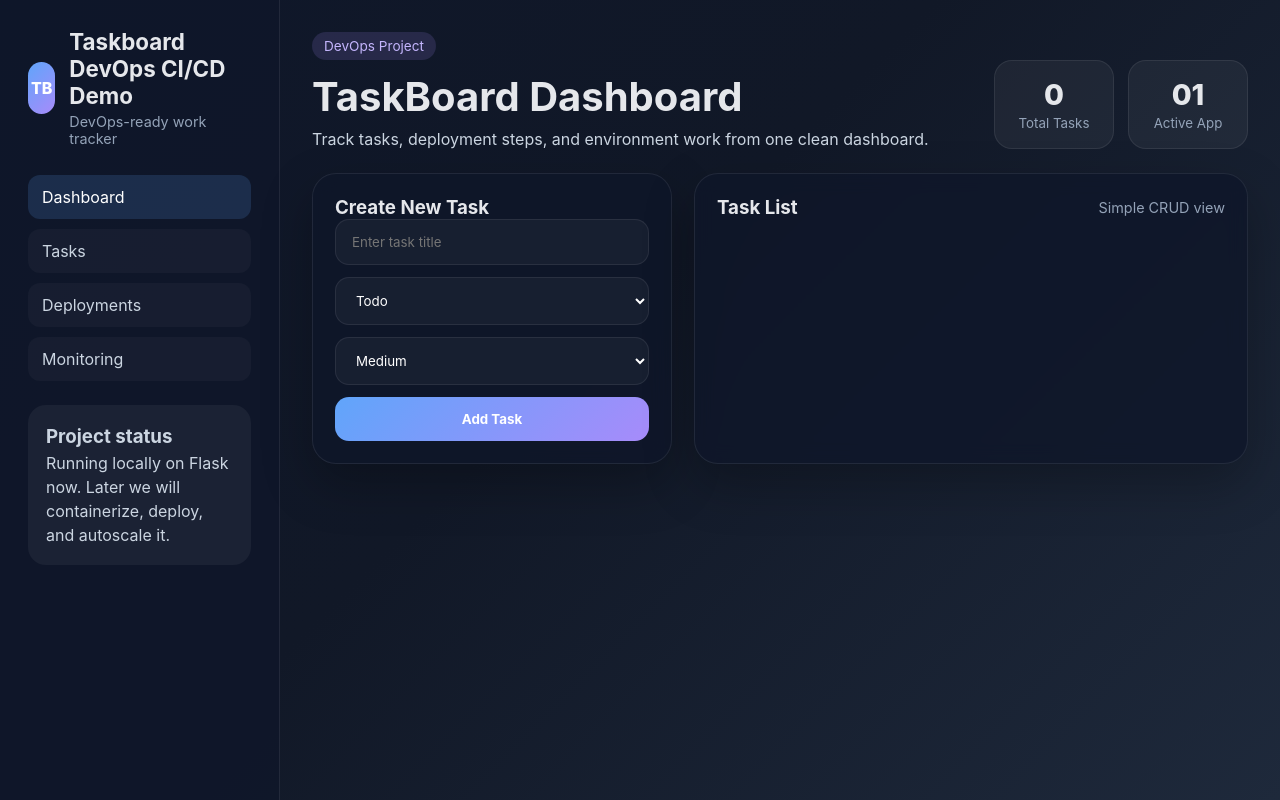
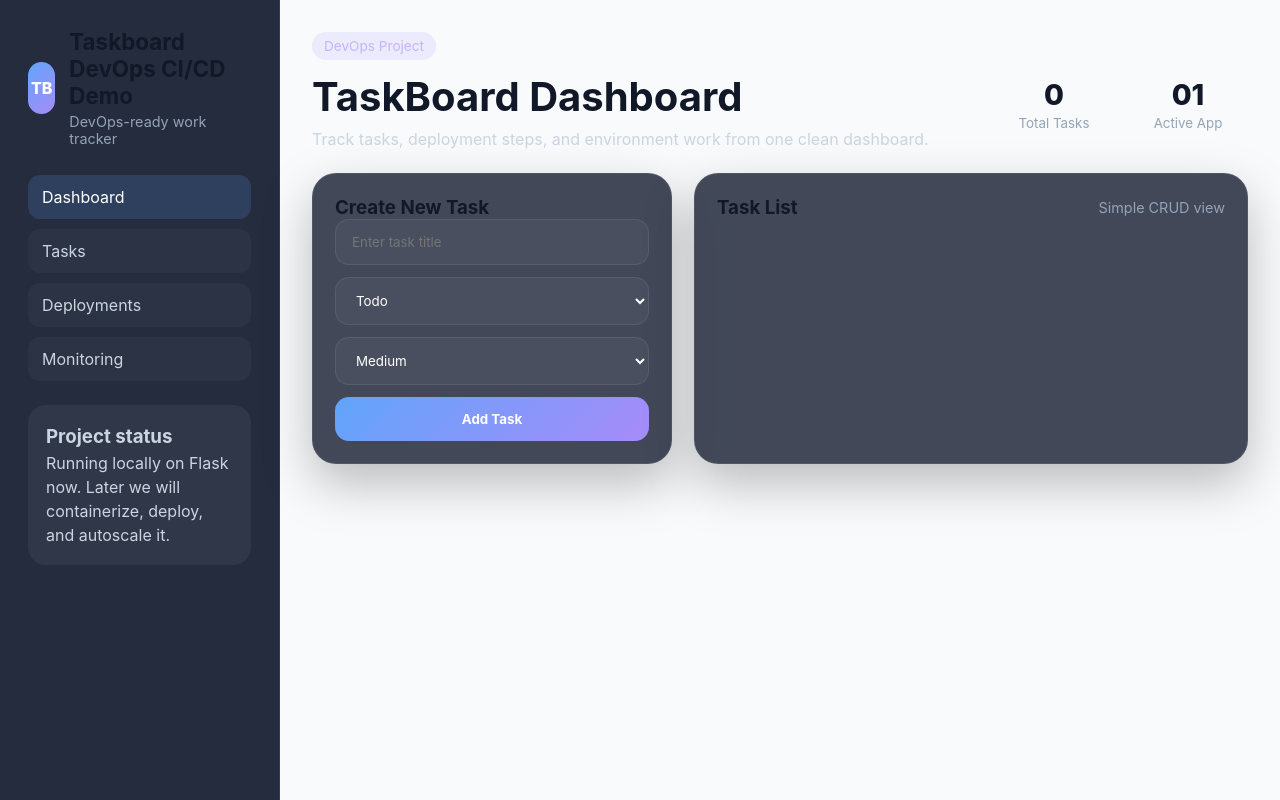
Before and after one commit to hswain0601-del/taskboard-project, a Flask app: template templates/index.html in a window 1280 px wide. Run offline with Flask 3, Linux system fonts and the light colour scheme; the template is opened without the code that fills it, so the values that code supplies are empty.

Commit message:
changed bg to pale white

```diff
--- a/static/style.css
+++ b/static/style.css
@@ -6,8 +6,8 @@
 }
 
 body {
-  background: linear-gradient(135deg, #0f172a 0%, #111827 45%, #1e293b 100%);
-  color: #e5e7eb;
+  background: #f8fafc;
+  color: #111827;
   min-height: 100vh;
 }
 
```
